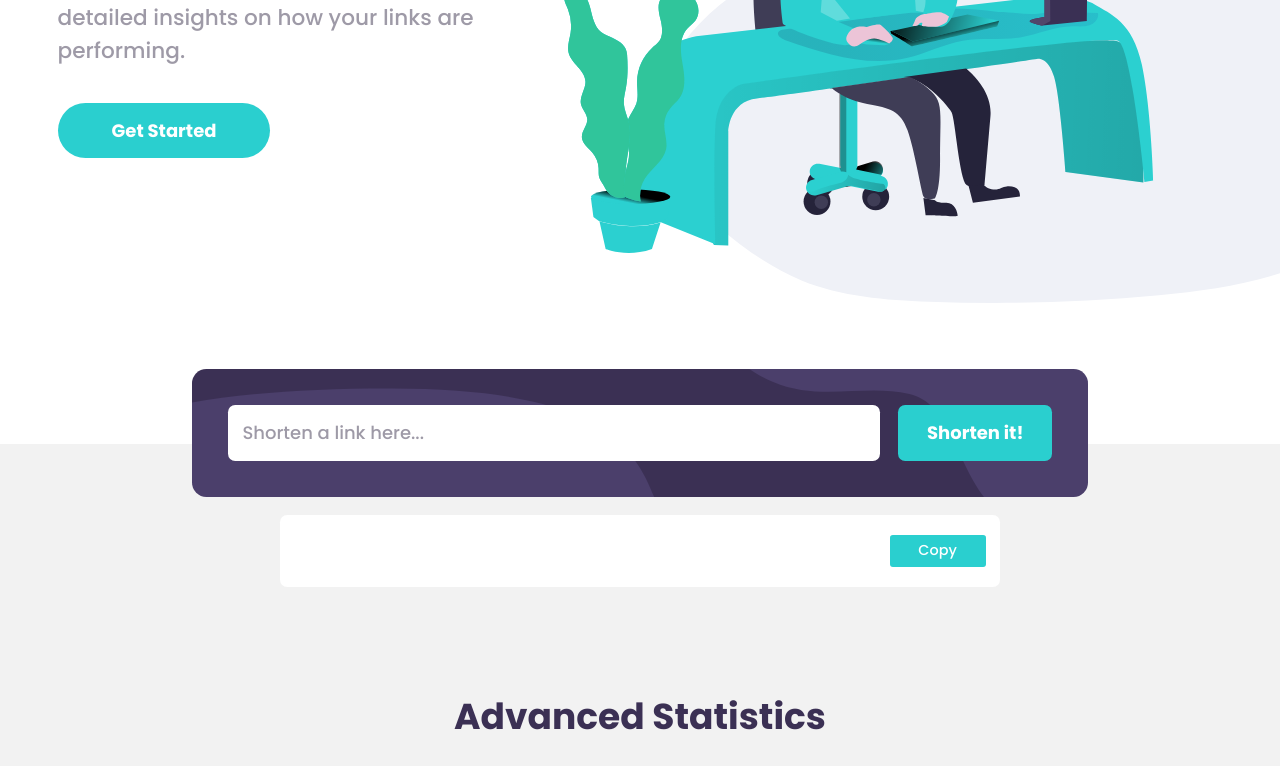
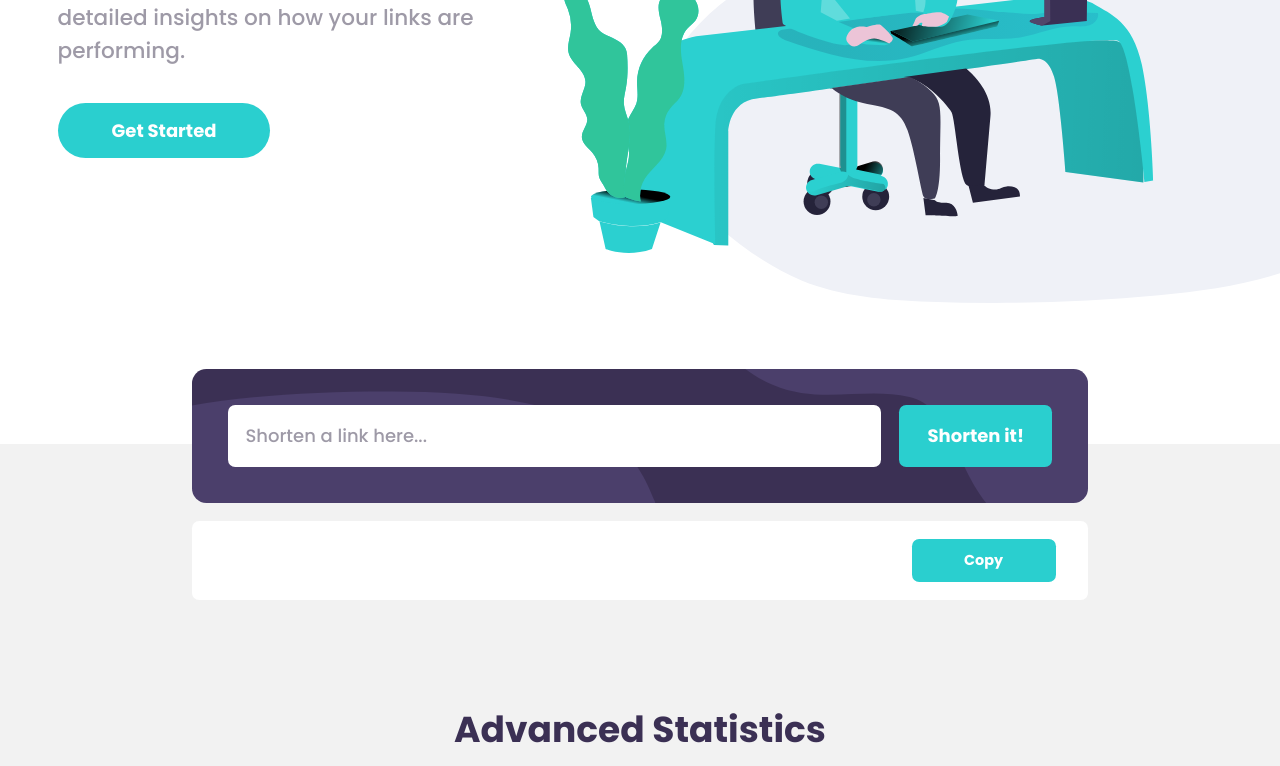
Before and after one commit to noedgecase/FEM_url-shortening, a React (Create React App) app: page / in a window 1280 px wide. Shown: the part 421-1187 px from the top of the page. Built offline with nearby package versions, Linux system fonts and the light colour scheme.

Commit message:
progress with error messages

```diff
--- a/src/components/Sections/URLInputBox.js
+++ b/src/components/Sections/URLInputBox.js
@@ -2,12 +2,34 @@ import React, { useState } from 'react'
 import styled from 'styled-components'
 import formMobileBackground from '../../images/bg-shorten-mobile.svg'
 import formDesktopBackground from '../../images/bg-shorten-desktop.svg'
+import sprite from '../../sprite.svg'
 
 const StyledContainer = styled.section`
+  position: relative;
   width: 100%;
   height: auto;
   position: relative;
   bottom: 75px;
+
+  .visible {
+    opacity: 1 !important;
+    transition: opacity 350ms ease-in-out, min-height 300ms ease-in-out,
+      max-height 300ms ease-in-out;
+    max-height: 28px !important;
+    min-height: 28px !important;
+  }
+  .red-border {
+    input[type='text'] {
+      border: 3px solid hsl(0, 87%, 67%);
+    }
+  }
+  .unclickable {
+    pointer-events: none;
+  }
+  .unclickable-button {
+    background-color: hsl(180, 72%, 80%);
+    pointer-events: none;
+  }
 `
 
 const StyledInputBox = styled.div`
@@ -16,7 +38,7 @@ const StyledInputBox = styled.div`
   flex-direction: column;
   align-items: center;
   margin: 0 auto;
-  padding: 1em;
+  padding: 0.5em 1.5em;
   width: clamp(5em, 90%, 1400px);
   background-color: hsl(257, 27%, 26%);
   background-image: url(${formMobileBackground});
@@ -34,10 +56,12 @@ const StyledInputBox = styled.div`
 `
 
 const StyledURLInputForm = styled.div`
+  position: relative;
   display: flex;
   flex-direction: column;
   margin: 0 auto;
   width: 100%;
+  padding: 1em 0;
   input[type='text'] {
     width: 100%;
     font-family: 'Poppins', sans-serif;
@@ -49,16 +73,22 @@ const StyledURLInputForm = styled.div`
     padding: 0.8em;
     border: none;
     overflow: hidden;
+    border: 3px solid transparent;
+    transition: border 200ms;
     ::placeholder {
       color: hsl(257, 7%, 63%);
     }
   }
   button {
+    display: flex;
+    justify-content: center;
+    align-items: center;
     font-family: 'Poppins', sans-serif;
     font-size: 1rem;
     font-weight: 700;
     color: white;
     width: 100%;
+    min-height: 50px;
     border: none;
     background-color: hsl(180, 66%, 49%);
     padding: 0.8em;
@@ -72,7 +102,31 @@ const StyledURLInputForm = styled.div`
       transition: background-color 300ms;
     }
   }
+  #error-message {
+    color: hsl(0, 87%, 67%);
+    font-weight: 500;
+    font-style: italic;
+    max-height: 0px;
+    min-height: 0px;
+    opacity: 0;
+    transition: opacity 350ms ease-in-out, min-height 300ms ease-in-out,
+      max-height 300ms ease-in-out;
+    user-select: none;
+  }
+  .loading-animation {
+    position: absolute;
+    width: 40px;
+    height: 40px;
+    fill: white;
+    animation: loading 1500ms linear infinite;
+  }
+  @keyframes loading {
+    to {
+      transform: rotate(360deg);
+    }
+  }
   @media screen and (min-width: 780px) {
+    padding: 0;
     flex-direction: row;
     input[type='text'] {
       margin: 0 0.5em 0 0;
@@ -86,59 +140,103 @@ const StyledURLInputForm = styled.div`
         transition: transform 200ms;
       }
     }
+    #error-message {
+      position: absolute;
+      bottom: -32px;
+      transition: opacity 350ms ease-in-out, min-height 300ms ease-in-out,
+        max-height 300ms ease-in-out;
+      min-height: 25px;
+      max-height: 25px;
+    }
   }
 `
 
 const StyledGeneratedLink = styled.div`
   display: flex;
+  flex-direction: column;
   align-items: center;
   justify-content: space-between;
   border-radius: 0.4em;
   text-align: center;
-  width: clamp(5em, 100%, 40em);
+  width: clamp(5em, 90%, 1400px);
   margin: 1em auto 0.5em auto;
-  height: 4em;
-  padding: 0 0 0 2em;
   background-color: #fff;
+  padding: 0 0 0.5em 0;
+  h3 {
+    font-size: 0.8rem;
+    font-weight: 500;
+  }
+  button {
+    font-family: 'Poppins', sans-serif;
+    font-size: 0.8rem;
+    font-weight: 700;
+    color: white;
+    border: none;
+    background-color: hsl(180, 66%, 49%);
+    padding: 0.4em 2em;
+    margin: 0.5em;
+    border-radius: 0.5em;
+    transition: background-color 300ms, transform 200ms;
+    width: clamp(8em, 80%, 25em);
+    height: 3em;
+    &:hover {
+      cursor: pointer;
+      background-color: hsl(180, 72%, 80%);
+      transition: background-color 300ms;
+    }
+  }
   .link-button {
     flex: 1;
     display: flex;
     justify-content: space-between;
     align-items: center;
-  }
-  h3 {
-    font-size: 0.8rem;
-    font-weight: 500;
+    flex-direction: column;
+    width: 100%;
   }
   .initial-link {
+    text-align: center;
+    margin: 1em auto;
     flex: 2;
+    padding: 0 1em;
     overflow: hidden;
     text-overflow: ellipsis;
     white-space: nowrap;
-    text-align: left;
-    width: clamp(10ch, 100%, 40ch);
+    width: clamp(10ch, 100%, 80ch);
     color: hsl(257, 27%, 26%);
   }
   .new-link {
     color: hsl(180, 66%, 49%);
-    text-align: center;
+    text-align: left;
+    text-overflow: ellipsis;
+    white-space: nowrap;
+    margin: 1em;
   }
+  .separator {
+    width: 100%;
+    height: 2px;
+    background-color: hsla(0, 0%, 26.666666666666668%, 0.103);
+  }
+  .copied {
+    background-color: hsl(257, 27%, 26%);
+    user-select: none;
+    pointer-events: none;
+  }
+  @media screen and (min-width: 780px) {
+    width: clamp(730px, 70%, 90em);
+    flex-direction: row;
+    padding: 1em;
     button {
-    font-family: 'Poppins', sans-serif;
-    font-size: 0.8rem;
-    font-weight: 500;
-    color: white;
-    border: none;
-    background-color: hsl(180, 66%, 49%);
-    padding: 0.4em 2em;
       margin: 0 1em;
-    border-radius: 0.2em;
-    transition: background-color 300ms, transform 200ms;
-    pointer-events: all;
-    &:hover {
-      cursor: pointer;
-      background-color: hsl(180, 72%, 80%);
-      transition: background-color 300ms;
+      width: clamp(8em, 90%, 10em);
+    }
+    .separator {
+      display: none;
+    }
+    .link-button {
+      flex-direction: row;
+    }
+    .initial-link {
+      text-align: left;
     }
   }
 `
@@ -147,33 +245,72 @@ const URLInputForm = () => {
   let [linkInput, setLinkInput] = useState('')
   let [newLink, setNewLink] = useState('')
   const [longLink, setLongLink] = useState('')
+  const [emptyInput, setEmptyInput] = useState(false)
+  const [fetching, setFetching] = useState(false)
+  const [copied, setCopied] = useState(false)
 
   const updateInput = (e) => {
     setLinkInput(e.target.value)
   }
 
+  // trebuie timeout
+  // const emptyInputAction = () =>{
+  //   setEmptyInput(true)
+  // }
+
+  const copyClick = () => {
+    setCopied(true)
+    setTimeout(function () {
+      setCopied(false)
+    }, 3000)
+  }
+
+  const emptyInputShort = () => {
+    setEmptyInput(true)
+    setTimeout(function () {
+      setEmptyInput(false)
+    }, 3000)
+  }
+
+  const errorCheck = (error) => {
+    console.log(error)
+  }
+
   ////////// API fetch //////////
-  ///////////////////////////////
   const shortenLink = async () => {
-    // add generatedLink component
+    if (linkInput.length === 0) {
+      emptyInputShort()
+    } else {
+      setFetching(true)
+      setEmptyInput(false)
       try {
         const response = await fetch(
-        `https://api.shrtco.de/v2/shorten?url=${linkInput}`
+          `https://api.shrtco.de/v2/shorten?url=${linkInput}`,
+          {
+            method: 'GET',
+            credentials: 'same-origin',
+          }
         )
         const data = await response.json()
-      newLink = setNewLink(data.result?.short_link2 || data.error)
-      // remove loading animation
+        data.result
+          ? setNewLink(data.result.full_short_link2)
+          : errorCheck(data.error_code)
+        // newLink = setNewLink(
+        //   data.result?.full_short_link2 || errorCheck(data.error_code)
+        // )
       } catch (error) {
         console.error(error)
       }
       setLongLink(linkInput)
       setLinkInput('')
+      setFetching(false)
+    }
   }
   ////////////////////////////////
 
   return (
     <StyledContainer>
-      <StyledInputBox>
+      <StyledInputBox className={emptyInput ? 'red-border' : null}>
         <StyledURLInputForm>
           <input
             type='text'
@@ -182,21 +319,37 @@ const URLInputForm = () => {
             onChange={updateInput}
             value={linkInput}
             placeholder='Shorten a link here...'
+            className={fetching ? 'unclickable' : null}
           />
-          <button onClick={shortenLink} id='shorten-btn'>
-            Shorten it!
+          <h4 id='error-message' className={emptyInput ? 'visible' : null}>
+            Please add a link
+          </h4>
+          <button
+            onClick={shortenLink}
+            className={fetching ? 'unclickable-button' : null}
+            id='shorten-btn'>
+            {fetching ? (
+              <svg className='loading-animation'>
+                <use href={sprite + '#cog'} />
+              </svg>
+            ) : (
+              'Shorten it!'
+            )}
           </button>
         </StyledURLInputForm>
       </StyledInputBox>
-      {/* asta de jos trebuie sa se construiasca cu fiecare link nou generat */}
-      <StyledGeneratedLink className='hidden'>
+      <StyledGeneratedLink className=''>
         <h3 className='initial-link'>{longLink}</h3>
+        <div className='separator'></div>
         <div className='link-button'>
-          <h3 className='new-link'>{newLink}</h3>
-          <button id='copy-btn'>Copy</button>
+          <h3 className='new-link' id='generated-link'>
+            {newLink}
+          </h3>
+          <button onClick={copyClick} className={copied ? 'copied' : null}>
+            {copied ? 'Copied!' : 'Copy'}
+          </button>
         </div>
       </StyledGeneratedLink>
-      {/*  */}
     </StyledContainer>
   )
 }
--- a/src/index.css
+++ b/src/index.css
@@ -6,7 +6,7 @@
   padding: 0;
 }
 
-@media screen and (min-width: 960px) {
+@media screen and (min-width: 1080px) {
   * {
     font-size: 18px;
   }
```
Also changed, not shown: src/images/cog.svg (added), src/sprite.svg. Lines whose indentation alone changed are shown as unchanged.
